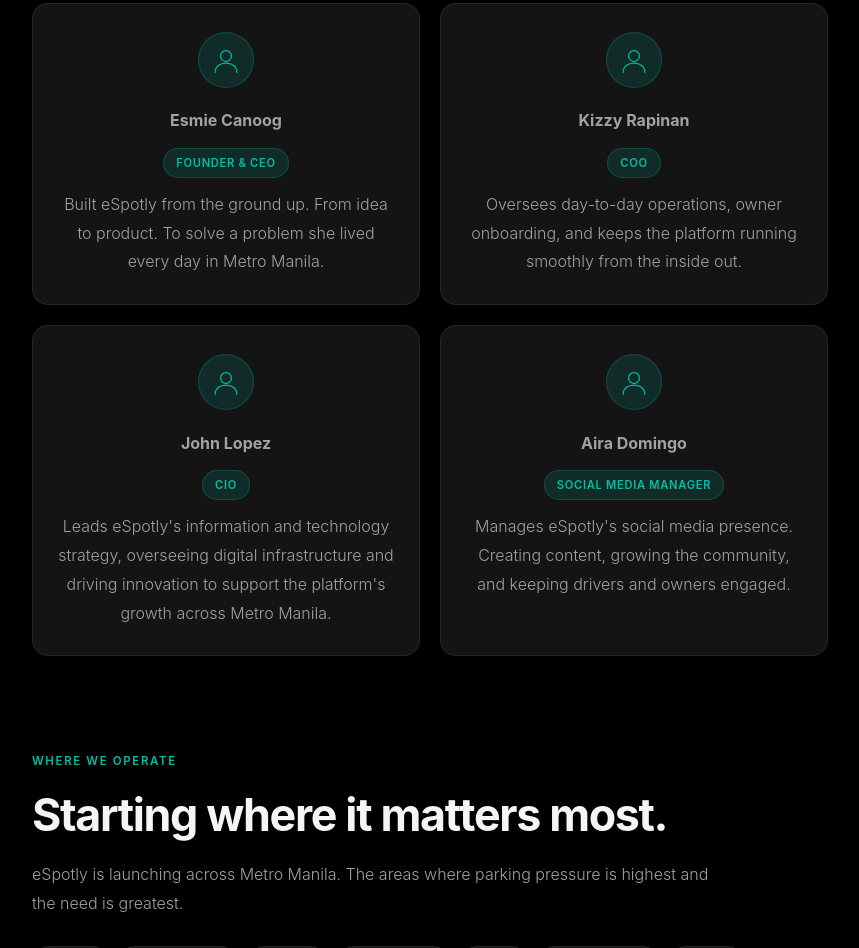
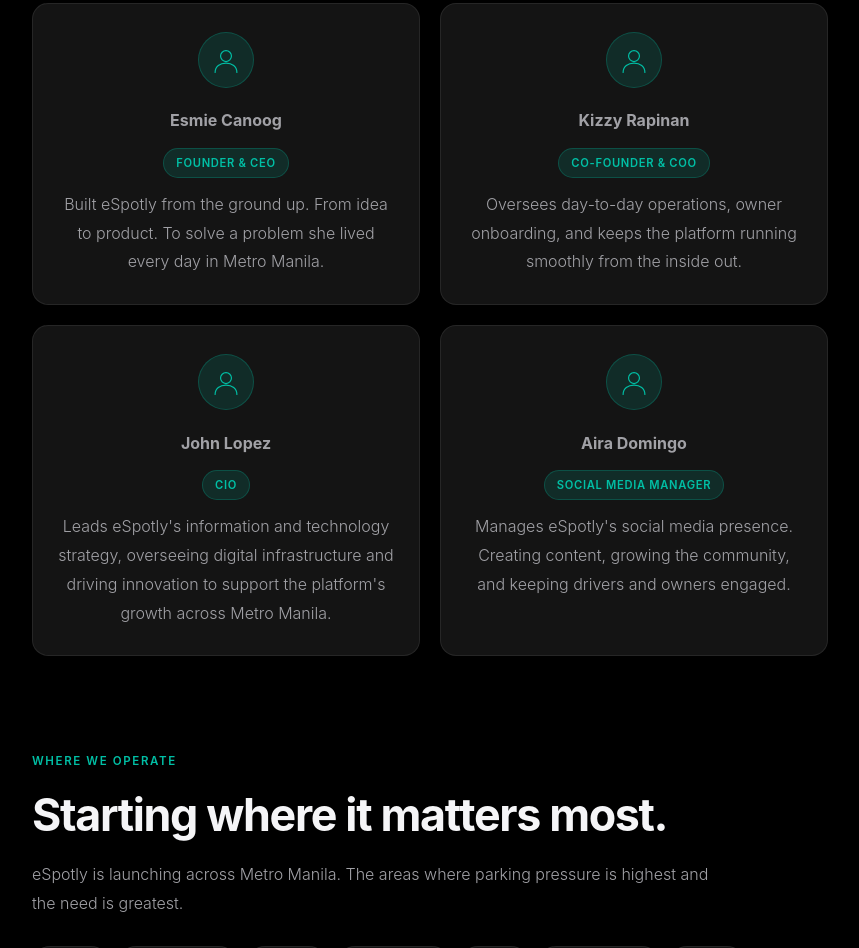
Before and after one commit to espotlyinfo-lgtm/espotly-website, a website: page about.html in a window 1280 px wide. Shown: the part 2459-3407 px from the top of the page, without its empty margins (210-1069 px from the left). Drawn offline with Linux system fonts and the light colour scheme.

Commit message:
Add Co-Founder title to Kizzy Rapinan

```diff
--- a/about.html
+++ b/about.html
@@ -172,7 +172,7 @@
             </svg>
           </div>
           <p class="about-founder-name">Kizzy Rapinan</p>
-          <p class="about-founder-role">COO</p>
+          <p class="about-founder-role">Co-Founder & COO</p>
           <p class="about-team-bio">Oversees day-to-day operations, owner onboarding, and keeps the platform running smoothly from the inside out.</p>
         </div>
         <div class="about-team-card">
```
